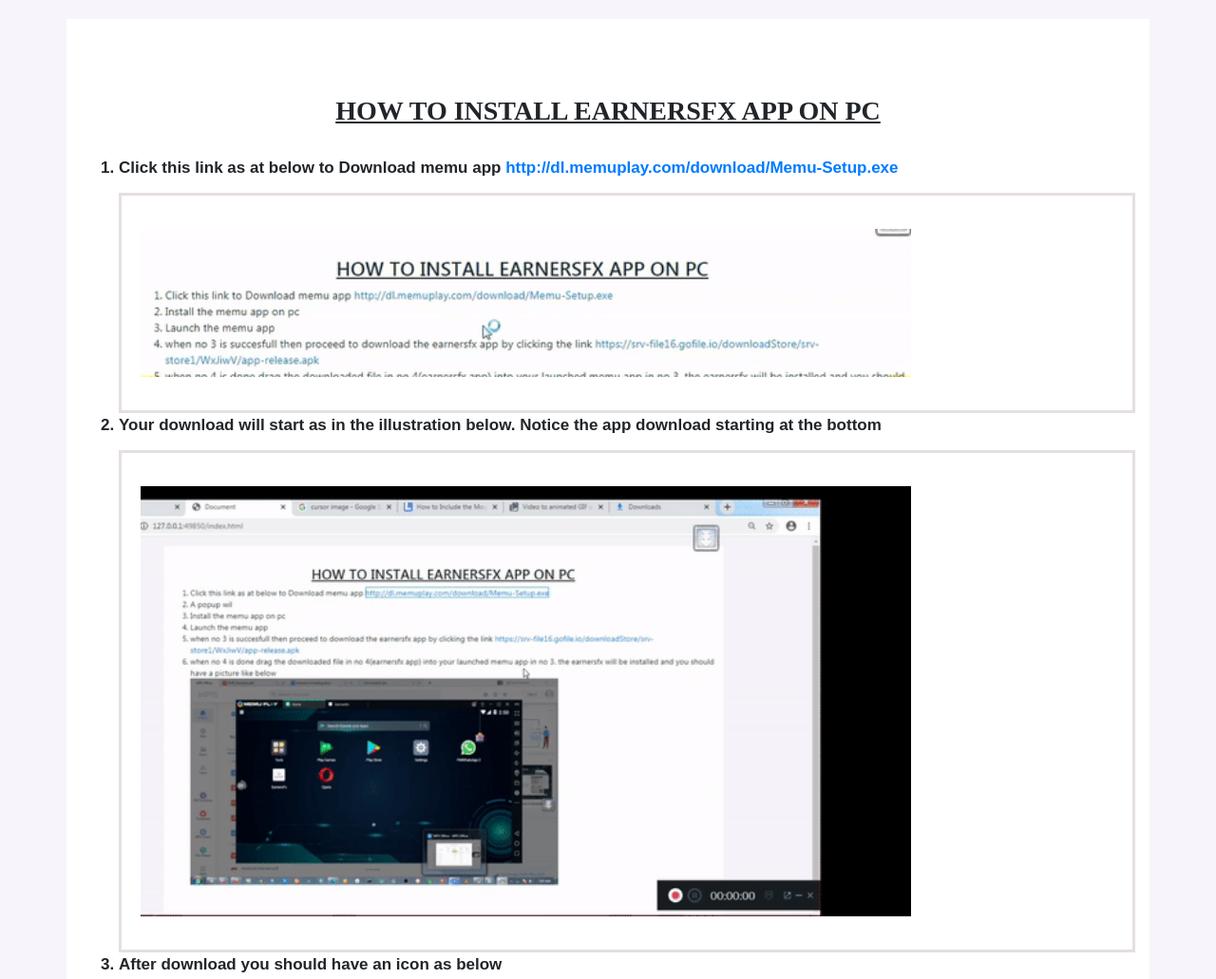
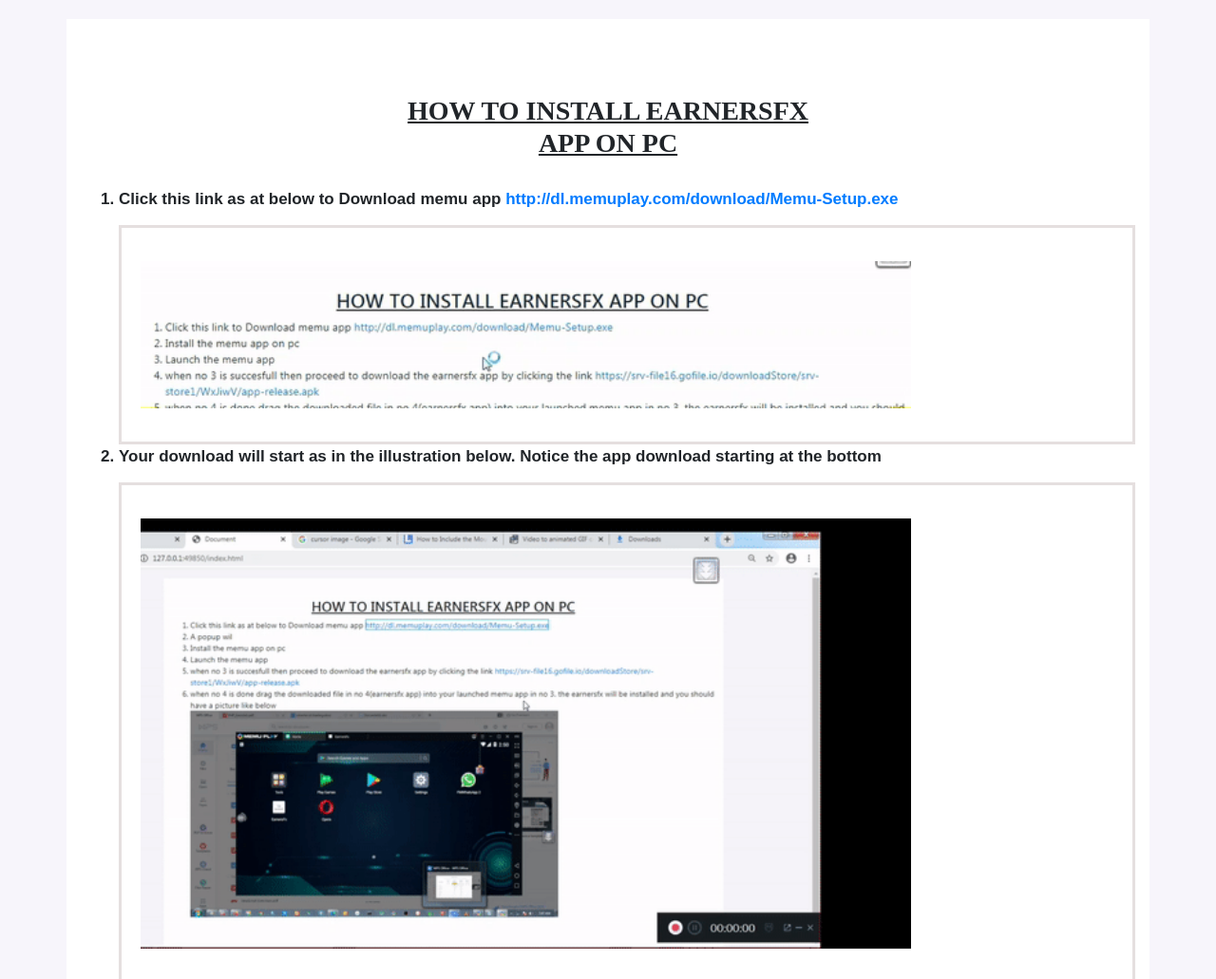
Before and after one commit to DavidBolaji/earners, a plain HTML site: page index.html in a window 1280 px wide. Shown: the top 1031 px of the page at 95% size. Drawn offline with nearby package versions, Linux system fonts and the light colour scheme.

Commit message:
breaking heading

```diff
--- a/index.html
+++ b/index.html
@@ -15,7 +15,7 @@
     <div class="container">
         <div class="row">
             <div class="col-sm-12">
-                <h3 class="heading">HOW TO INSTALL EARNERSFX APP ON PC</h3>
+                <h3 class="heading">HOW TO INSTALL EARNERSFX <br> APP ON PC</h3>
 
                 <ol type="1">
 
```
